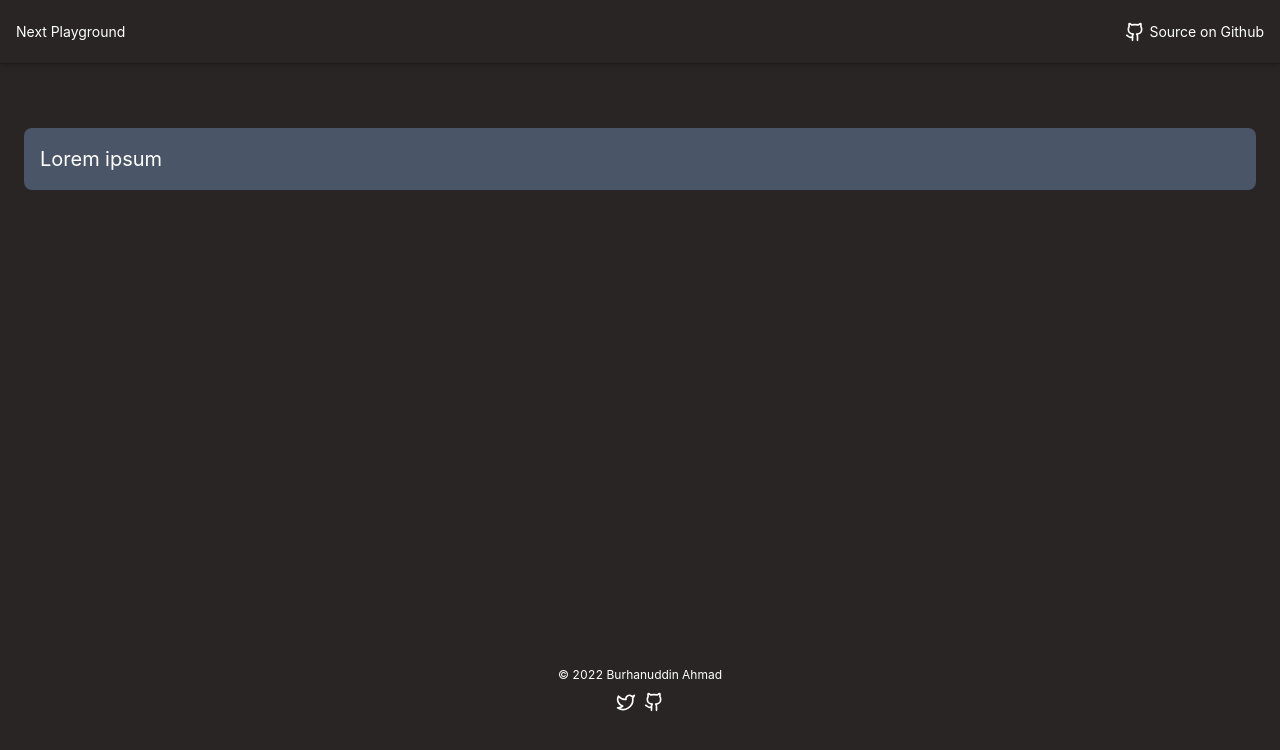
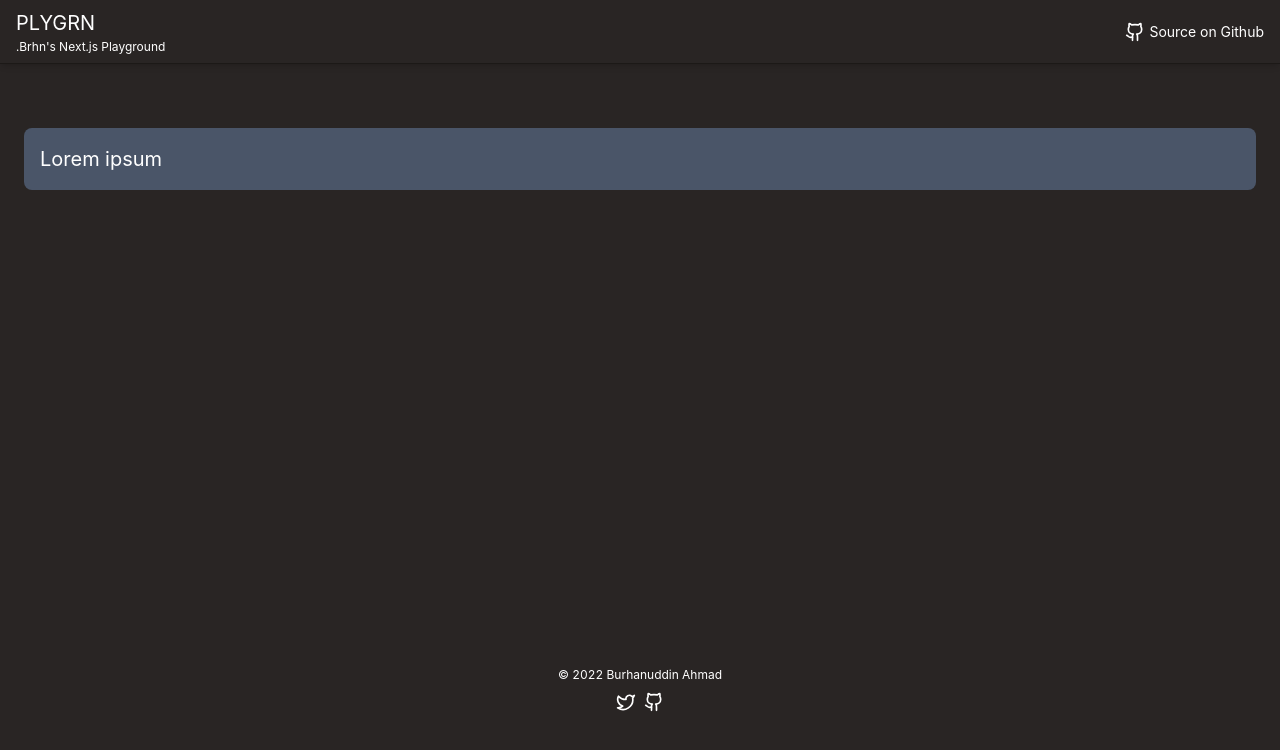
Before and after one commit to burhanahmeed/next-playground, a Next.js app: page / in a window 1280 px wide. Shown: the top 750 px of the page. Built offline with nearby package versions, Linux system fonts and the light colour scheme.

Commit message:
chore: update header branding

```diff
--- a/src/components/ui/MainHeader.tsx
+++ b/src/components/ui/MainHeader.tsx
@@ -7,7 +7,12 @@ const MainHeader = () => {
     <header className="fixed z-40 flex h-16 w-full items-center justify-center border-b border-stone-900 bg-stone-800 shadow-md">
       <Container>
         <div className="mx-auto flex h-full w-full items-center justify-between px-4 text-white">
-          <Link href="/">Next Playground</Link>
+          <div>
+            <h3 className="text-white">
+              <Link href="/">PLYGRN</Link>
+            </h3>
+            <p className="text-xs">.Brhn&apos;s Next.js Playground</p>
+          </div>
           <a
             href="https://github.com/burhanahmeed/next-playground"
             className="flex items-center space-x-1 text-white"
```
